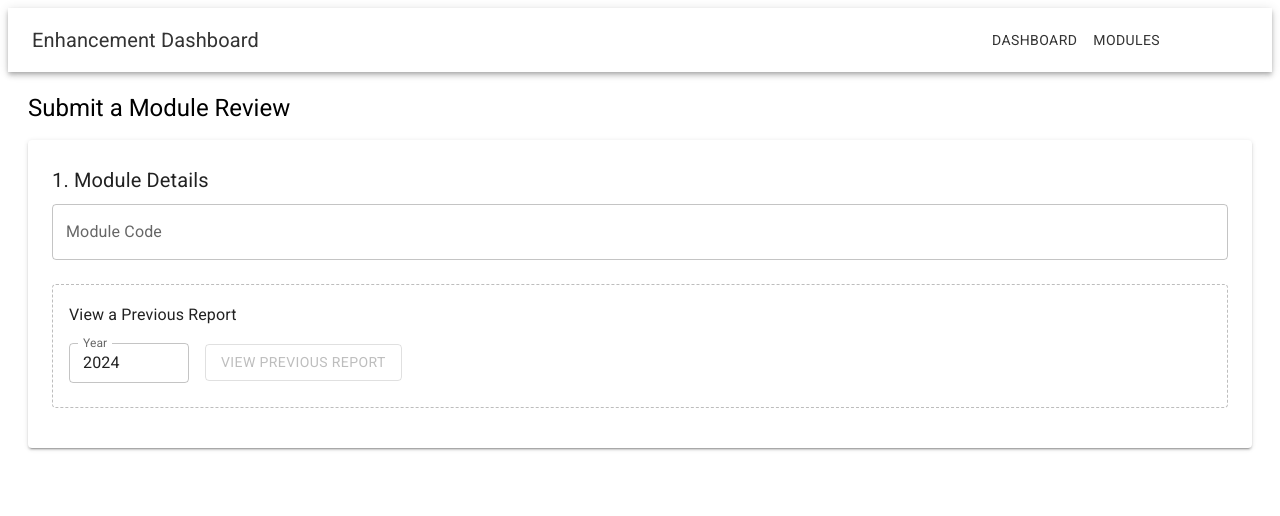
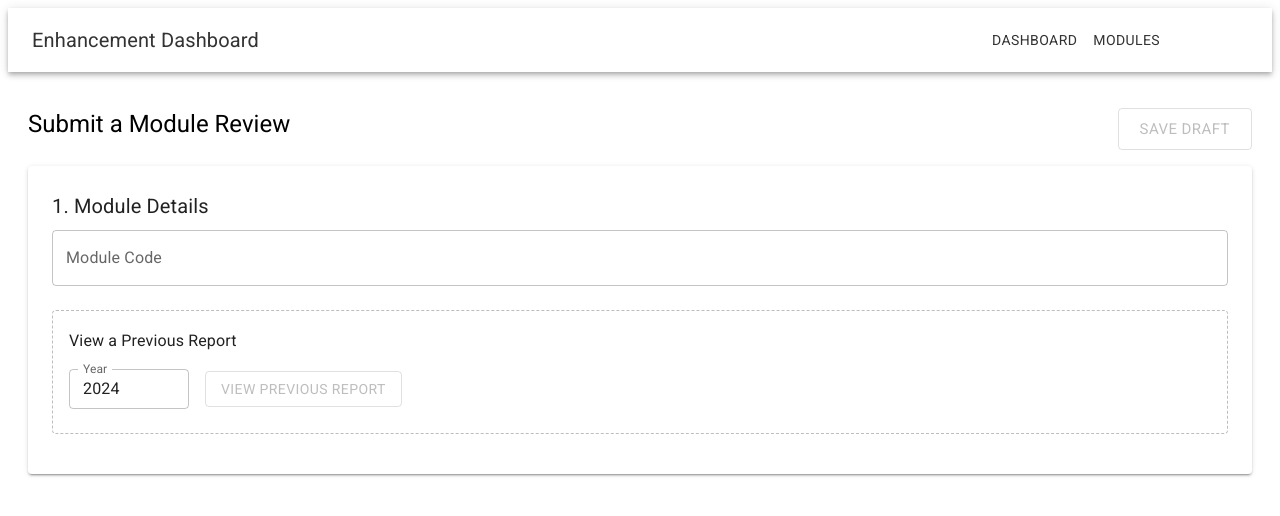
Before and after one commit to fades-devs/AC53016-msc-project, a React (Vite) app in the folder frontend/: page /create-review in a window 1280 px wide. Shown: the top 516 px of the page. Built offline with nearby package versions, Linux system fonts and the light colour scheme; some icons are missing.

Commit message:
fix save button position

```diff
--- a/frontend/src/components/CreateReview.jsx
+++ b/frontend/src/components/CreateReview.jsx
@@ -383,7 +383,15 @@ const CreateReview = () => {
 
     return (
         <Box component="form" onSubmit={handleSubmit} sx={{ '& .MuiTextField-root': { my: 1 } }}>
-            <Typography variant="h5" gutterBottom>Submit a Module Review</Typography>
+
+            <Stack direction='row' spacing={2} sx={{mt: 2, justifyContent: "space-between"}}>
+                <Typography variant="h5" gutterBottom>Submit a Module Review</Typography>
+                {/* --- Partial Save --- */}
+                <Button variant='outlined' size='large' onClick={handleSaveDraft} disabled={submitLoading || !foundModule}>
+                Save Draft
+                </Button>
+            </Stack>
+
 
             {/* --- Section 1: Module Details --- */}
             <Paper elevation={2} sx={{ p: 3, my: 2 }}>
@@ -511,10 +519,6 @@ const CreateReview = () => {
                         <Button sx={{mt: 2}} type="submit" variant="contained" size="large" disabled={submitLoading || !foundModule}>
                         {submitLoading ? 'Submitting...' : 'Submit Review'}
                         </Button>
-                        {/* --- Partial Save --- */}
-                        <Button variant='outlined' size='large' onClick={handleSaveDraft} disabled={submitLoading || !foundModule}>
-                            Save Draft
-                        </Button>
                     </Stack>
 
                     {submitError && <Alert severity="error" sx={{ mt: 2 }}>{submitError}</Alert>}
--- a/frontend/src/components/EditReview.jsx
+++ b/frontend/src/components/EditReview.jsx
@@ -262,11 +262,20 @@ const EditReview = () => {
     return (
 
         <Box>
-            <Typography variant="h5" gutterBottom>Edit Module Review</Typography>
+
+            <Stack direction='row' spacing={2} sx={{mt: 2, justifyContent: "space-between"}}>
+                    <Typography variant="h5" gutterBottom>Edit Module Review</Typography>
+                    <Button variant='outlined' size='large' onClick={() => handleUpdate('In Progress')} disabled={submitLoading}>
+                        {submitLoading ? 'Saving...' : 'Save Changes'}
+                    </Button>
+                </Stack>
 
             {/* Section 1: Module Details (Read-only) */}
             <Paper elevation={2} sx={{ p: 3, my: 2 }}>
+
                 <Typography variant="h6">1. Module Details</Typography>
+
+
                 {moduleDetails && (
                     <Box sx={{ mt: 2, p: 2, border: '1px solid', borderColor: 'divider', borderRadius: 1, bgcolor: 'action.hover' }}>
                         <Typography><b>Code:</b> {moduleDetails.code}</Typography>
@@ -344,9 +353,6 @@ const EditReview = () => {
                         <Button variant="contained" size="large" onClick={() => handleUpdate('Completed')} disabled={submitLoading}>
                             {submitLoading ? 'Submitting...' : 'Submit Review'}
                         </Button>
-                        <Button variant='outlined' size='large' onClick={() => handleUpdate('In Progress')} disabled={submitLoading}>
-                            {submitLoading ? 'Saving...' : 'Save Changes'}
-                        </Button>
                     </Stack>
                     {submitError && <Alert severity="error" sx={{ mt: 2 }}>{submitError}</Alert>}
                     {submitSuccess && <Alert severity="success" sx={{ mt: 2 }}>{submitSuccess}</Alert>}
```
